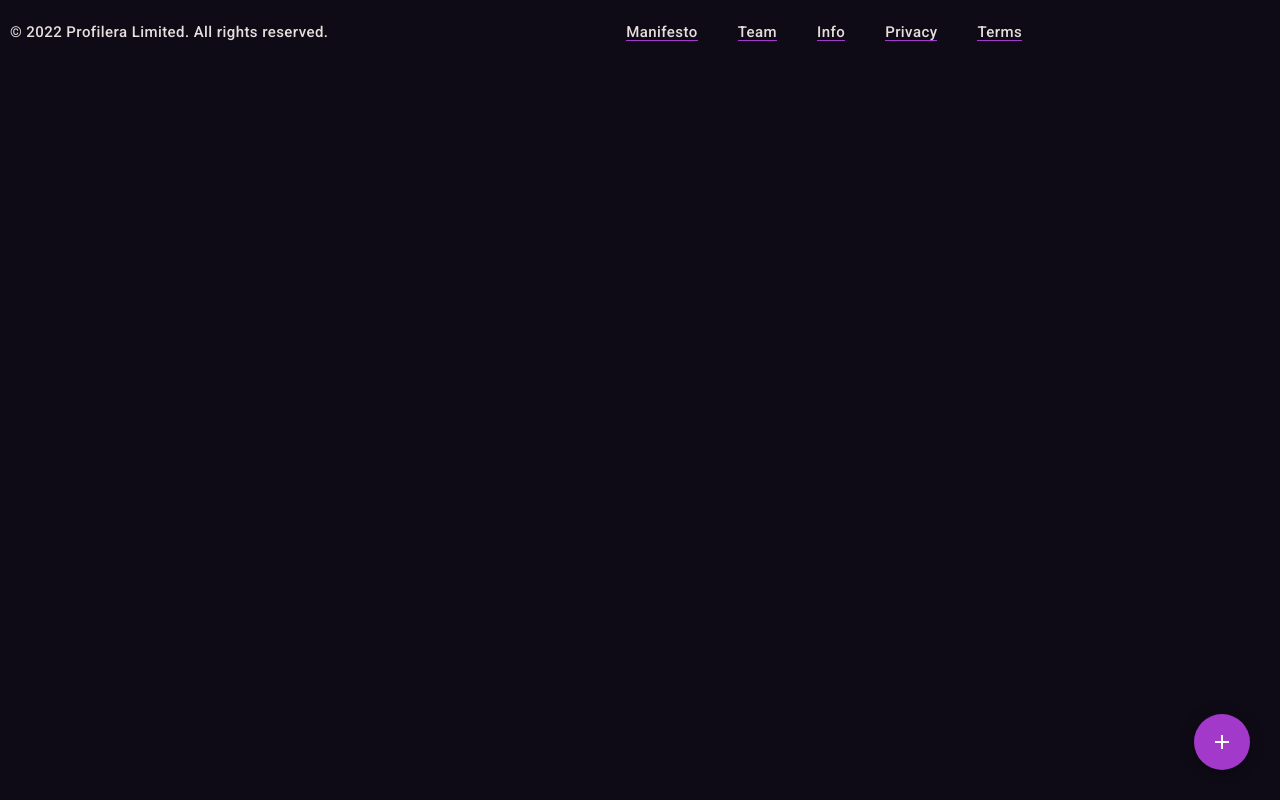
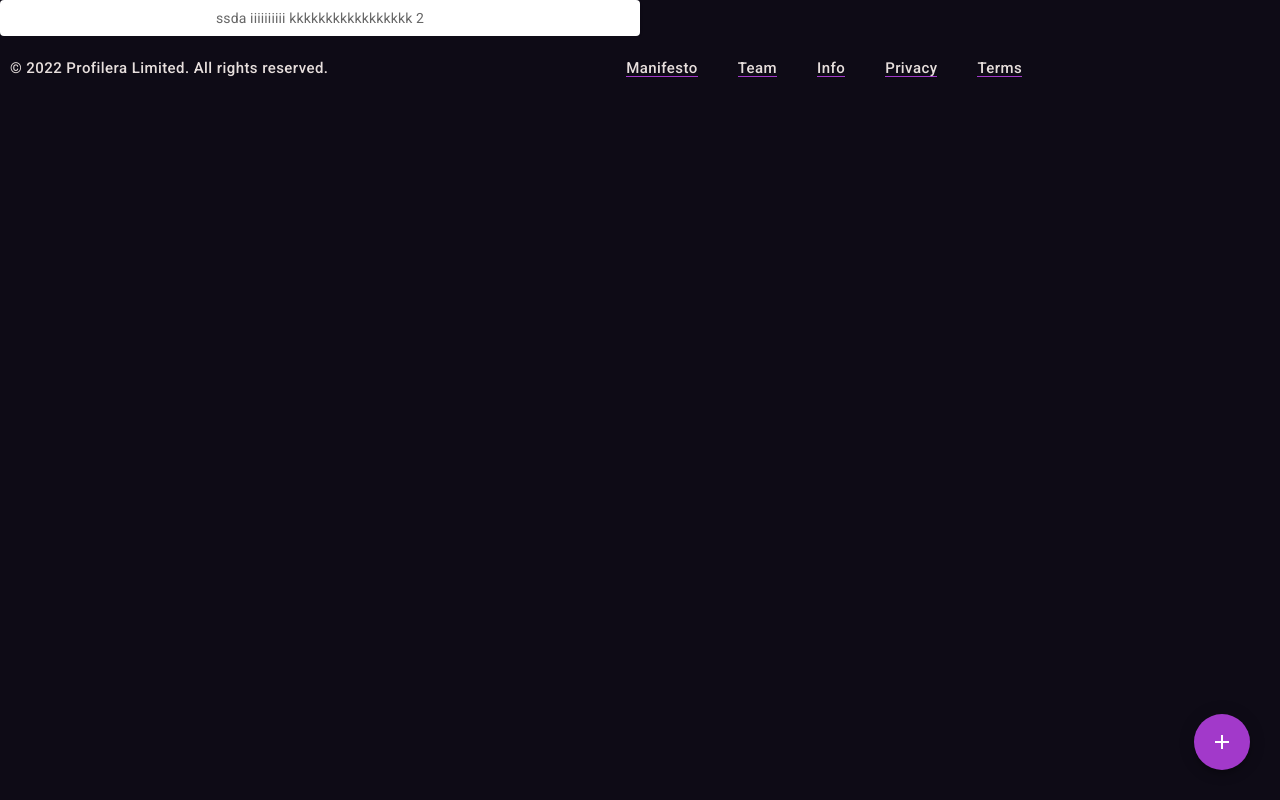
Before and after one commit to j0sa/profilera, a React (Create React App) app in the folder client/: page /analysis in a window 1280 px wide. Built offline with nearby package versions, Linux system fonts and the light colour scheme; a web font is replaced by a local one.

Commit message:
ehhhh fix tomorrow men nånting iaf

```diff
--- a/client/src/Pages/Analysis.js
+++ b/client/src/Pages/Analysis.js
@@ -9,12 +9,24 @@ import ArrowBackIosNewIcon from "@mui/icons-material/ArrowBackIosNew";
 import Papa from "papaparse";
 import * as CryptoJS from "crypto-js";
 import AddIcon from "@mui/icons-material/Add";
+import Box from "@mui/material/Box";
+import Stack from "@mui/material/Stack";
+import Paper from "@mui/material/Paper";
+import { styled } from "@mui/material/styles";
 
 const Analysis = () => {
   // let [data, setData] = React.useState("");
 
   const navigate = useNavigate();
   const cookies = new Cookies();
+
+  const Item = styled(Paper)(({ theme }) => ({
+    backgroundColor: theme.palette.mode === "dark" ? "#1A2027" : "#fff",
+    ...theme.typography.body2,
+    padding: theme.spacing(1),
+    textAlign: "center",
+    color: theme.palette.text.secondary,
+  }));
 
   const theme = createTheme({
     status: {
@@ -46,6 +58,27 @@ const Analysis = () => {
     const bytes = CryptoJS.AES.decrypt(encryptedText, passphrase);
     const originalText = bytes.toString(CryptoJS.enc.Utf8);
     return originalText;
+  };
+
+  const handleGetAnalys = (e) => {
+    fetch(
+      "http://localhost:3001/users//getAnalyses/" +
+        decryptStringWithAES(cookies.get("userId")),
+      {
+        method: "GET",
+      }
+    ).then((response) => {
+      if (response.ok) {
+        console.log(response);
+        response.json().then((dataJson) => {
+          const info = JSON.stringify(dataJson);
+
+          return info;
+        });
+      } else {
+        console.log(response);
+      }
+    });
   };
 
   const handleFile = (e) => {
@@ -94,6 +127,13 @@ const Analysis = () => {
     fileData.readAsText(file);
   };
 
+  const analys = {
+    date: "ssda",
+    dataset: "iiiiiiiiii",
+    response: "kkkkkkkkkkkkkkkkk",
+    status: "2",
+  };
+
   // const handleFileSubmited = (e) => {
   //   e.preventDefault();
 
@@ -121,6 +161,15 @@ const Analysis = () => {
 
   return (
     <div>
+      <div>
+        <Box sx={{ width: "50%" }}>
+          <Stack spacing={2}>
+            <Item onClick={handleGetAnalys}>
+              {analys.date} {analys.dataset} {analys.response} {analys.status}
+            </Item>
+          </Stack>
+        </Box>
+      </div>
       <div className="upload-button">
         <label htmlFor="upload-dataset">
           <ThemeProvider theme={theme}>
```
